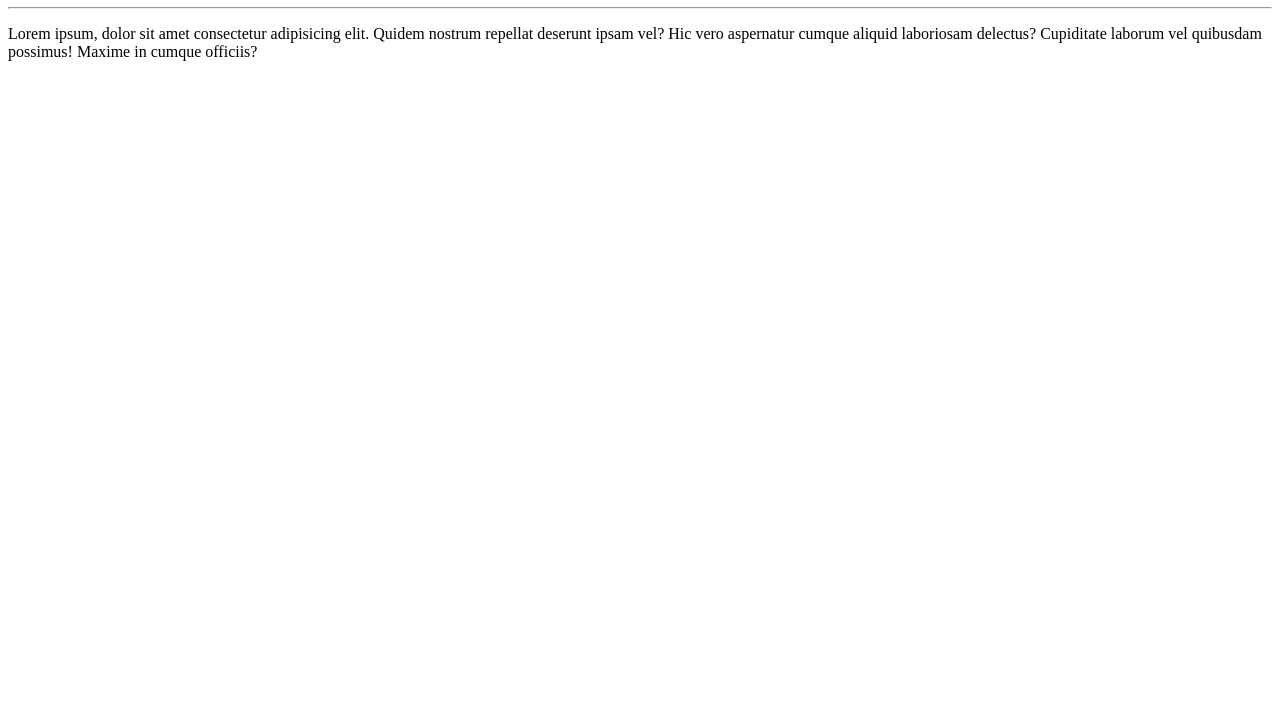
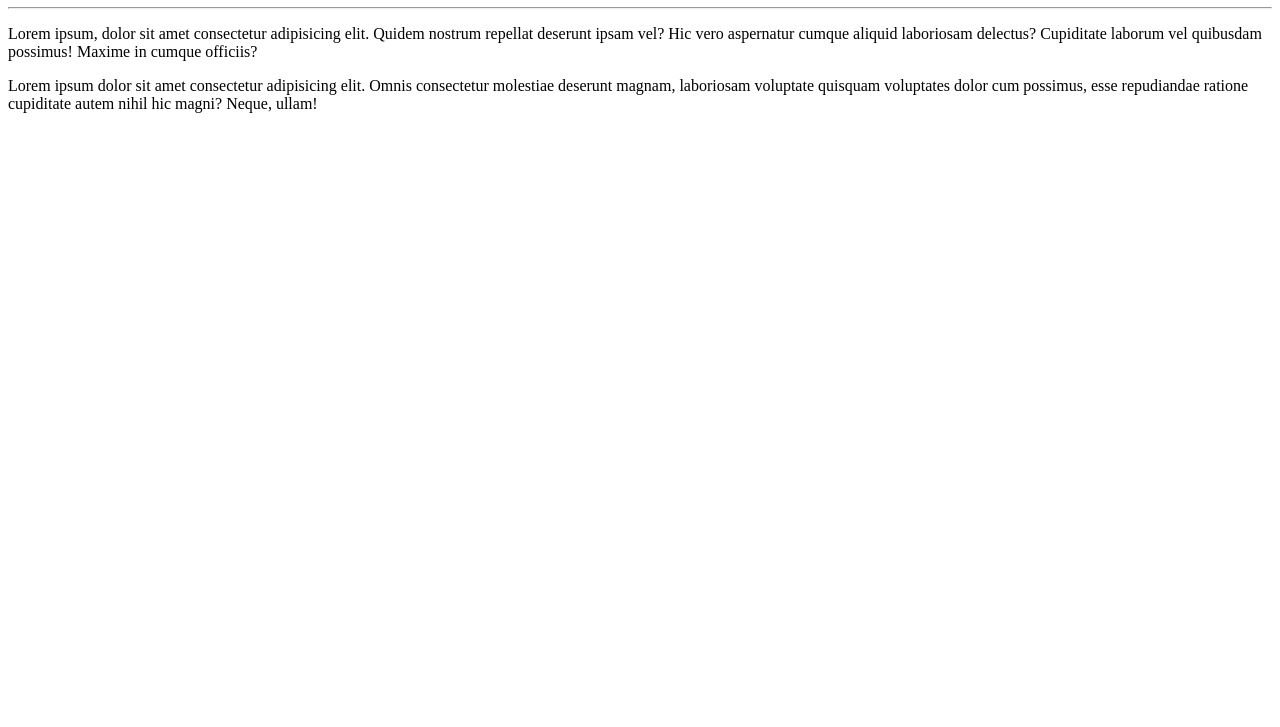
Before and after one commit to Thamires-Silva1/Ola-Mundo, a plain HTML site: page Site exemplo/index.html in a window 1280 px wide. Shown: the part 73-800 px from the top of the page. Drawn offline with Linux system fonts and the light colour scheme.

Commit message:
Adicionei 1 parágrafo

```diff
--- a/Site exemplo/index.html
+++ b/Site exemplo/index.html
@@ -9,5 +9,6 @@
     <h1>Olá, Mundo!</h1>
     <hr>
     <p>Lorem ipsum, dolor sit amet consectetur adipisicing elit. Quidem nostrum repellat deserunt ipsam vel? Hic vero aspernatur cumque aliquid laboriosam delectus? Cupiditate laborum vel quibusdam possimus! Maxime in cumque officiis?</p>
+    <p>Lorem ipsum dolor sit amet consectetur adipisicing elit. Omnis consectetur molestiae deserunt magnam, laboriosam voluptate quisquam voluptates dolor cum possimus, esse repudiandae ratione cupiditate autem nihil hic magni? Neque, ullam!</p>
 </body>
 </html>
```
